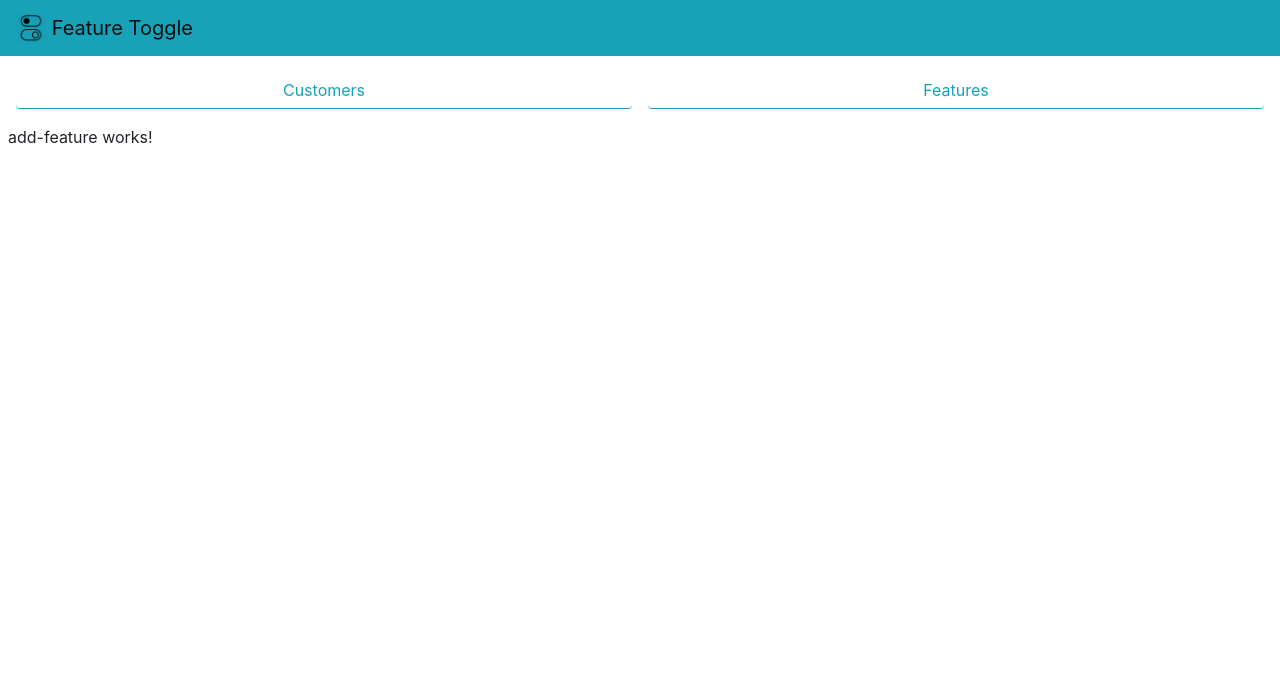
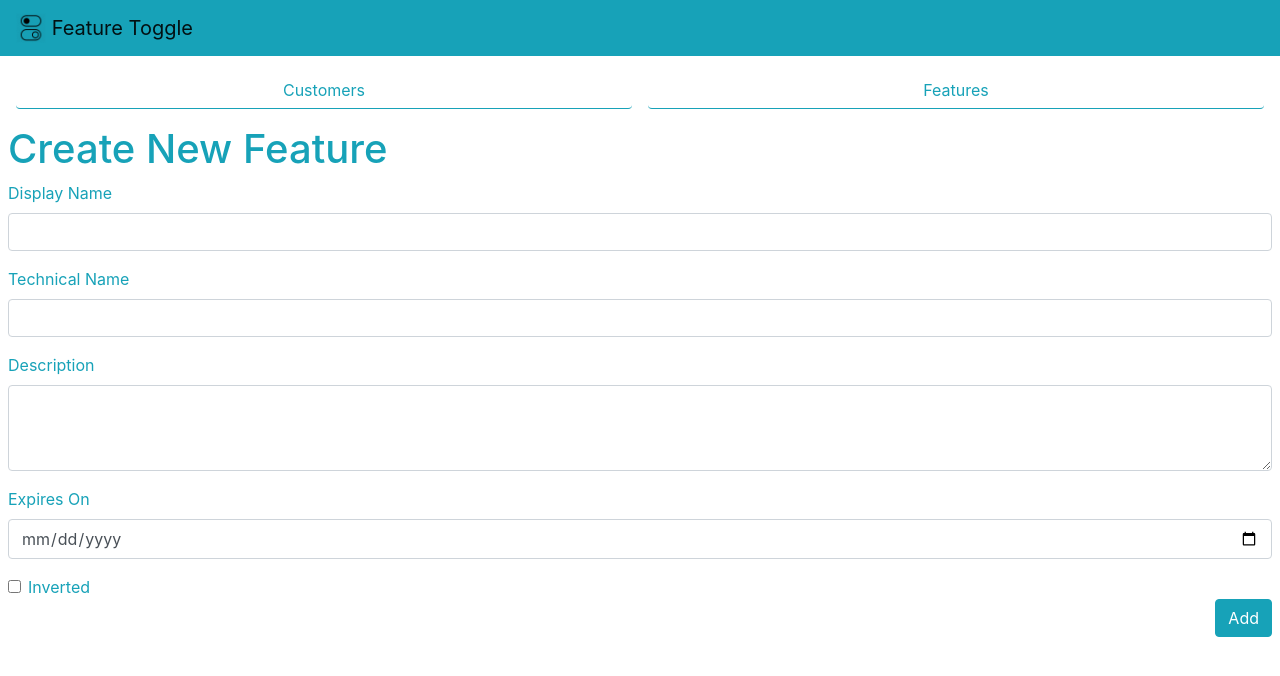
Before and after one commit to Fergany/feature-toggles-fe, an Angular app: page /features/add in a window 1280 px wide. Shown: the top 676 px of the page. Built offline with nearby package versions, Linux system fonts and the light colour scheme.

Commit message:
add feature

```diff
--- a/src/app/customers/customer-features-list/customer-features-list.component.html
+++ b/src/app/customers/customer-features-list/customer-features-list.component.html
@@ -1,7 +1,7 @@
 <div class="d-flex justify-content-between">
   <h1 class="text-info text-capitalize">{{name}} Features</h1>
-  <button type="button" [routerLink]="['/customers', customerId, 'features', 'add']" [queryParams]="{name: name}" class="btn btn-info mr-1">Add
-    Features</button>
+  <button type="button" [routerLink]="['/customers', customerId, 'features', 'add']" [queryParams]="{name: name}"
+    class="btn btn-info mr-1">Assign Features</button>
 </div>
 
 <div class="row">
--- a/src/app/features/add-feature/add-feature.component.css
+++ b/src/app/features/add-feature/add-feature.component.css
@@ -0,0 +1,4 @@
+.form-control:focus {
+  border-color: #17a2b8;
+  box-shadow: none;
+}
--- a/src/app/features/add-feature/add-feature.component.html
+++ b/src/app/features/add-feature/add-feature.component.html
@@ -1 +1,30 @@
-<p>add-feature works!</p>
+<div class="d-flex justify-content-between">
+  <h1 class="text-info">Create New Feature</h1>
+</div>
+
+<form class="text-info">
+  <div class="form-group">
+    <label for="displayName">Display Name</label>
+    <input type="text" class="form-control" id="displayName">
+  </div>
+  <div class="form-group">
+    <label for="technicalName">Technical Name</label>
+    <input type="text" class="form-control" id="technicalName">
+  </div>
+  <div class="form-group">
+    <label for="description">Description</label>
+    <textarea class="form-control" id="description" rows="3"></textarea>
+  </div>
+  <div class="form-group">
+    <label for="expiresOn">Expires On</label>
+    <input type="date" class="form-control" id="expiresOn">
+  </div>
+  <div class="form-check">
+    <input type="checkbox" class="form-check-input" id="inverted">
+    <label class="form-check-label" for="inverted">Inverted</label>
+  </div>
+
+  <div class="d-flex justify-content-end">
+    <button type="submit" class="btn btn-info">Add</button>
+  </div>
+</form>
```
